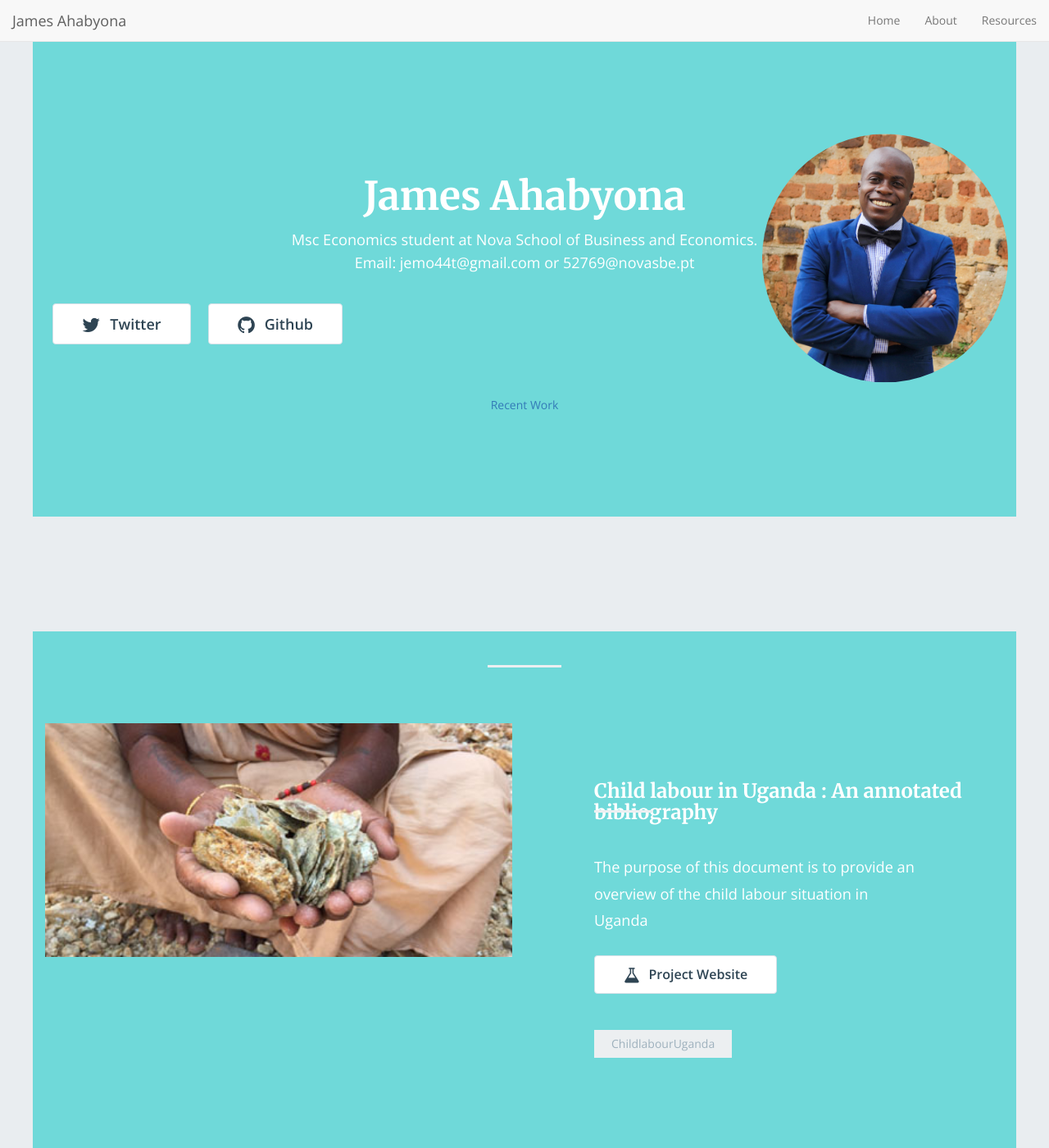
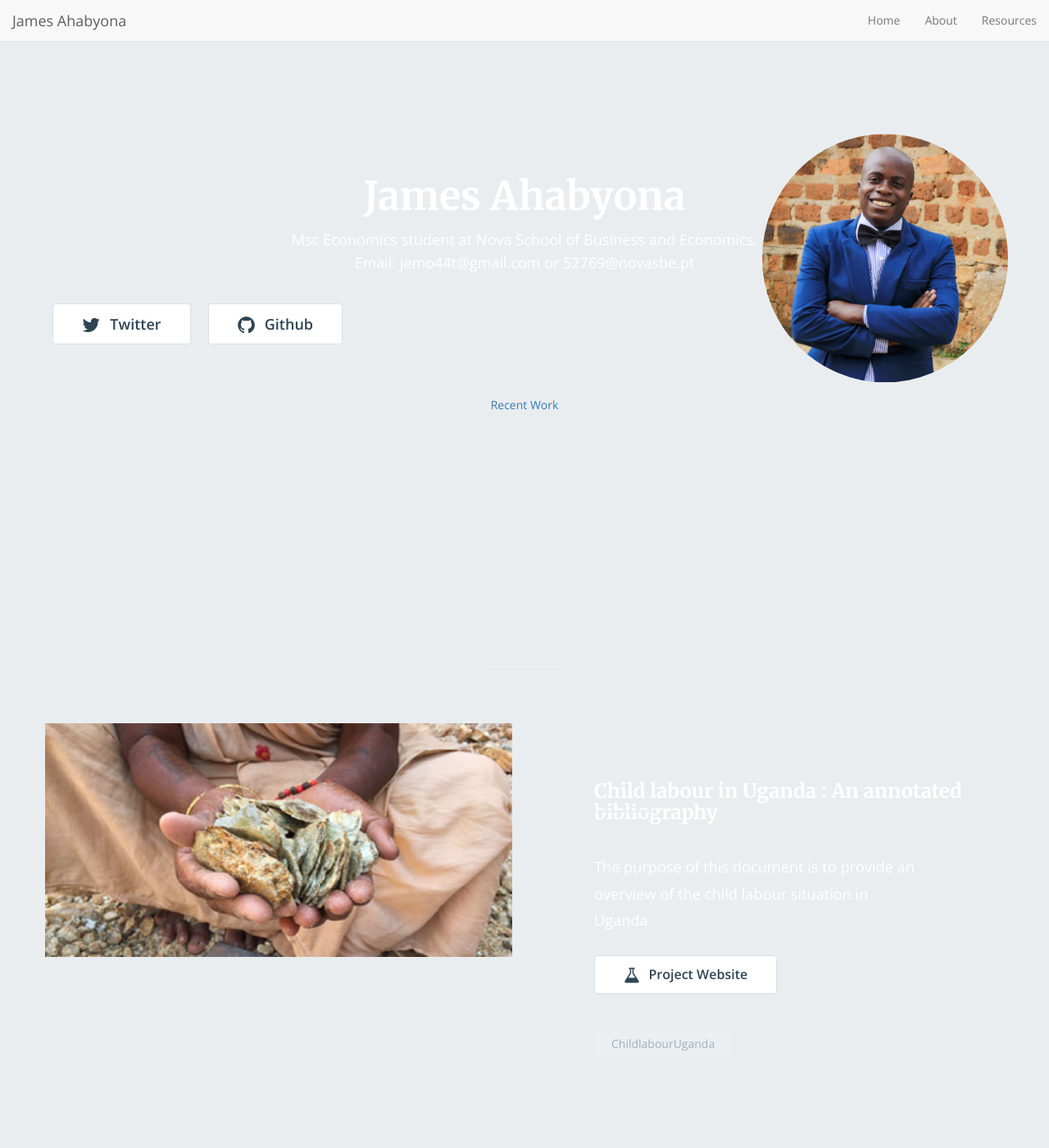
Before and after one commit to mariaelenaguer/mariaelenaguer.github.io, a Jekyll site: the page built from index.html, in a window 1280 px wide and 1400 px high. Shown: the whole window at 82% size. Built offline with Jekyll 4.4.1, drawn with Linux system fonts in a browser that asks for light colours; nearby versions of some CDN libraries; the list of posts is cut into pages by our own code.

Commit message:
Update home-hero.html

```diff
--- a/_includes/home-hero.html
+++ b/_includes/home-hero.html
@@ -1,17 +1,16 @@
 <style>
 .container {
-  background-color: #6fd9d9; /* Cool and fresh color */
   color: #ffffff;
-   position: relative; /* Add position relative to the container */
+  position: relative;
 }
 
 .bio-pic {
   position: absolute;
-  top: 50%; /* Align the image vertically centered */
-  right: 10px; /* Adjust the right position as per your preference */
-  transform: translateY(-50%); /* Adjust vertical alignment */
-  width: 300px; /* Adjust the width of the image as per your preference */
-  height: auto; /* Maintain the aspect ratio of the image */
+  top: 50%;
+  right: 10px;
+  transform: translateY(-50%);
+  width: 300px;
+  height: auto;
 }
 
 .hero-content {
@@ -19,7 +18,7 @@
 }
 
 .hero-content p {
-  margin: 0; /* Remove default margin for paragraphs */
+  margin: 0;
 }
 
 .section-jump {
@@ -30,26 +29,27 @@
 
 @media screen and (max-width: 768px) {
   .container {
-    padding: 2em; /* Add padding for smaller screens */
+    padding: 2em;
   }
 
   .section-jump {
     display: flex;
     justify-content: center;
-  margin-top: 1em; /* Adjust the margin as needed */
+    margin-top: 1em;
   }
 
   .recent-work-button {
     color: #6fd9d9;
     border: none;
-  padding: 8px 16px; /* Adjust the padding as needed */
-  font-size: 24px; /* Increase the font size */
+    padding: 8px 16px;
+    font-size: 24px;
     text-decoration: none;
     transition: background-color 0.3s ease;
   }
 
   .recent-work-button:hover {
     background-color: #d9f5f5;
+  }
 }
 </style>
 
@@ -97,7 +97,3 @@
     </div>
   </div>
 </div>
-  </div>
-</div>
-
-</div>
```
Lines whose indentation alone changed are shown as unchanged.
